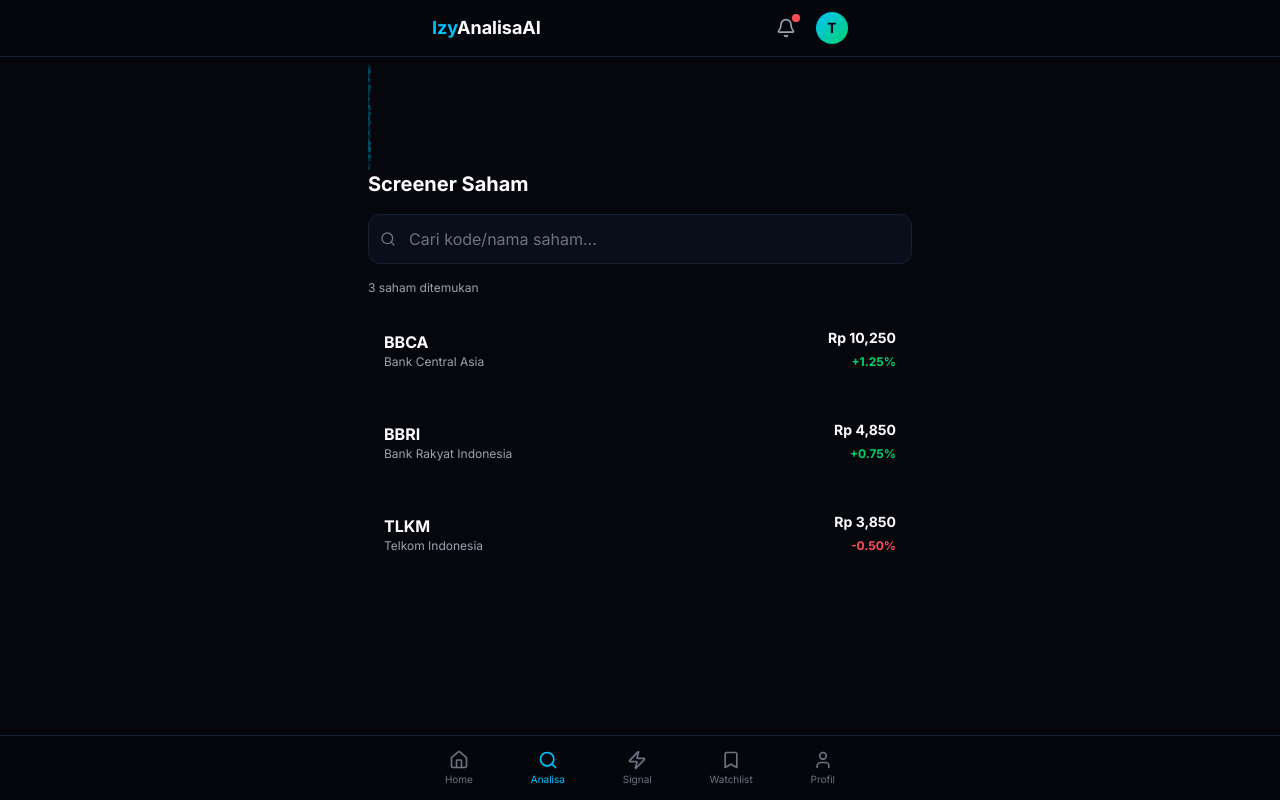
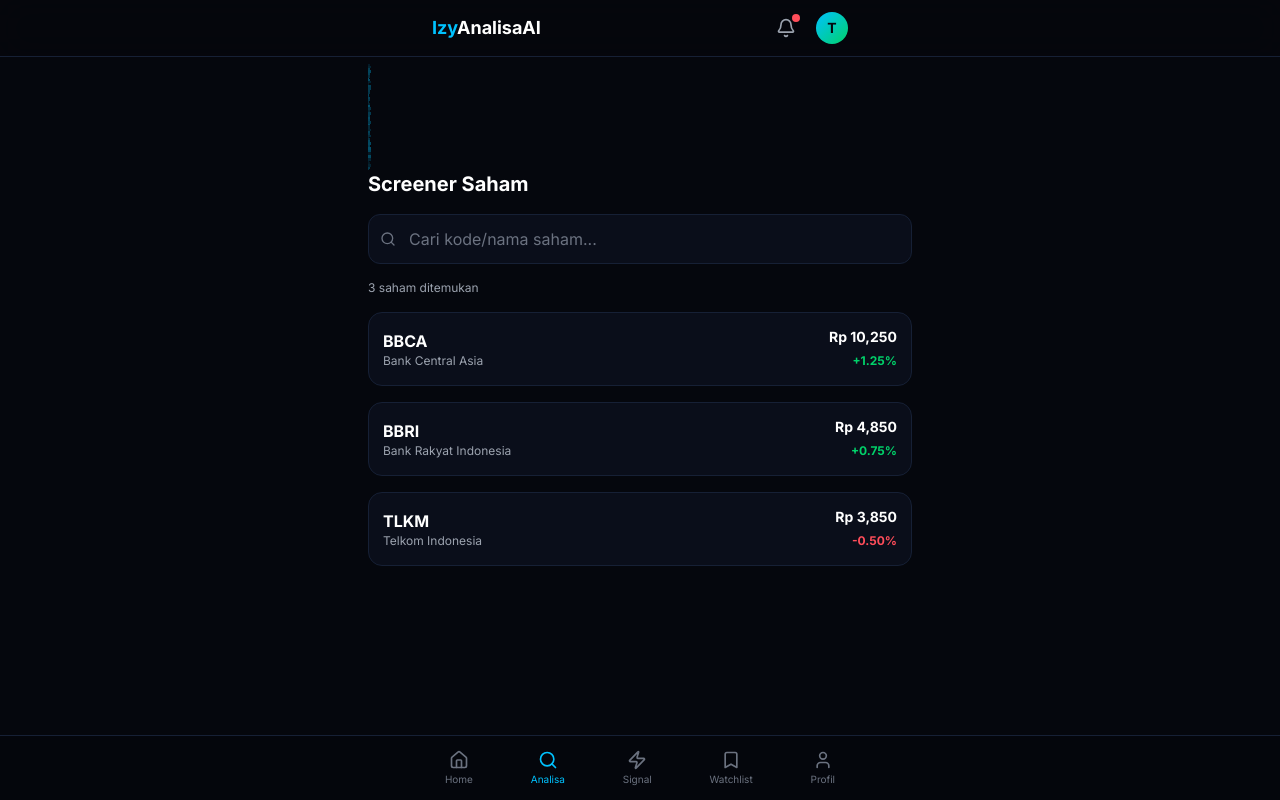
Before and after one commit to muhamadivan969-debug/IzyAnalisAi, a Next.js app: page /screener in a window 1280 px wide. Built offline with nearby package versions, Linux system fonts and the light colour scheme.

Commit message:
Refactor imports and update component structure

```diff
--- a/app/screener/page.tsx
+++ b/app/screener/page.tsx
@@ -1,12 +1,12 @@
 'use client';
 
-import { useState, useEffect } from 'react';
+import { useEffect, useState } from 'react';
 import { useRouter } from 'next/navigation';
 import { motion } from 'framer-motion';
 import { Search } from 'lucide-react';
-import Particles from '@/components/Particles';
 import Card from '@/components/Card';
 import Skeleton from '@/components/Skeleton';
+import Particles from '@/components/Particles';
 
 export default function ScreenerPage() {
   const router = useRouter();
@@ -39,8 +39,12 @@ export default function ScreenerPage() {
   return (
     <>
       <Particles />
-      <div className="relative z-10 space-y-4 pb-6">
-        <h2 className="text-xl font-bold text-white glow-text">Screener Saham</h2>
+      <motion.div
+        initial={{ opacity: 0 }}
+        animate={{ opacity: 1 }}
+        className="relative z-10 space-y-4 pb-4"
+      >
+        <h2 className="text-xl font-bold">Screener Saham</h2>
 
         <div className="relative">
           <Search className="absolute left-3 top-1/2 -translate-y-1/2 w-4 h-4 text-gray-500" />
@@ -57,7 +61,7 @@ export default function ScreenerPage() {
         {loading ? (
           Array.from({ length: 5 }).map((_, i) => <Skeleton key={i} className="h-14 w-full" />)
         ) : filtered.length === 0 ? (
-          <Card><p className="text-center text-gray-400 py-8">🔍 Saham tidak ditemukan</p></Card>
+          <Card className="text-center py-8 text-gray-400">🔍 Saham tidak ditemukan</Card>
         ) : (
           filtered.map((s: any, i) => (
             <motion.div
@@ -66,14 +70,14 @@ export default function ScreenerPage() {
               animate={{ opacity: 1, y: 0 }}
               transition={{ delay: i * 0.02 }}
               onClick={() => router.push(`/stock/${s.kode}`)}
-              className="glass-card p-4 flex justify-between items-center cursor-pointer hover:border-[#00c2ff]/30 transition"
+              className="card p-4 flex justify-between items-center cursor-pointer hover:border-[#00c2ff]/30 transition"
             >
               <div>
-                <h4 className="font-bold text-white">{s.kode}</h4>
+                <h4 className="font-bold">{s.kode}</h4>
                 <p className="text-xs text-gray-400">{s.name || '-'}</p>
               </div>
               <div className="text-right">
-                <p className="text-sm font-bold text-white">Rp {Number(s.close || 0).toLocaleString()}</p>
+                <p className="text-sm font-bold">Rp {Number(s.close || 0).toLocaleString()}</p>
                 <span className={`text-xs font-bold ${s.changePercent >= 0 ? 'text-[#00d26a]' : 'text-[#ff4d5a]'}`}>
                   {s.changePercent >= 0 ? '+' : ''}{s.changePercent?.toFixed(2) || 0}%
                 </span>
@@ -81,7 +85,7 @@ export default function ScreenerPage() {
             </motion.div>
           ))
         )}
-      </div>
+      </motion.div>
     </>
   );
 }
```
